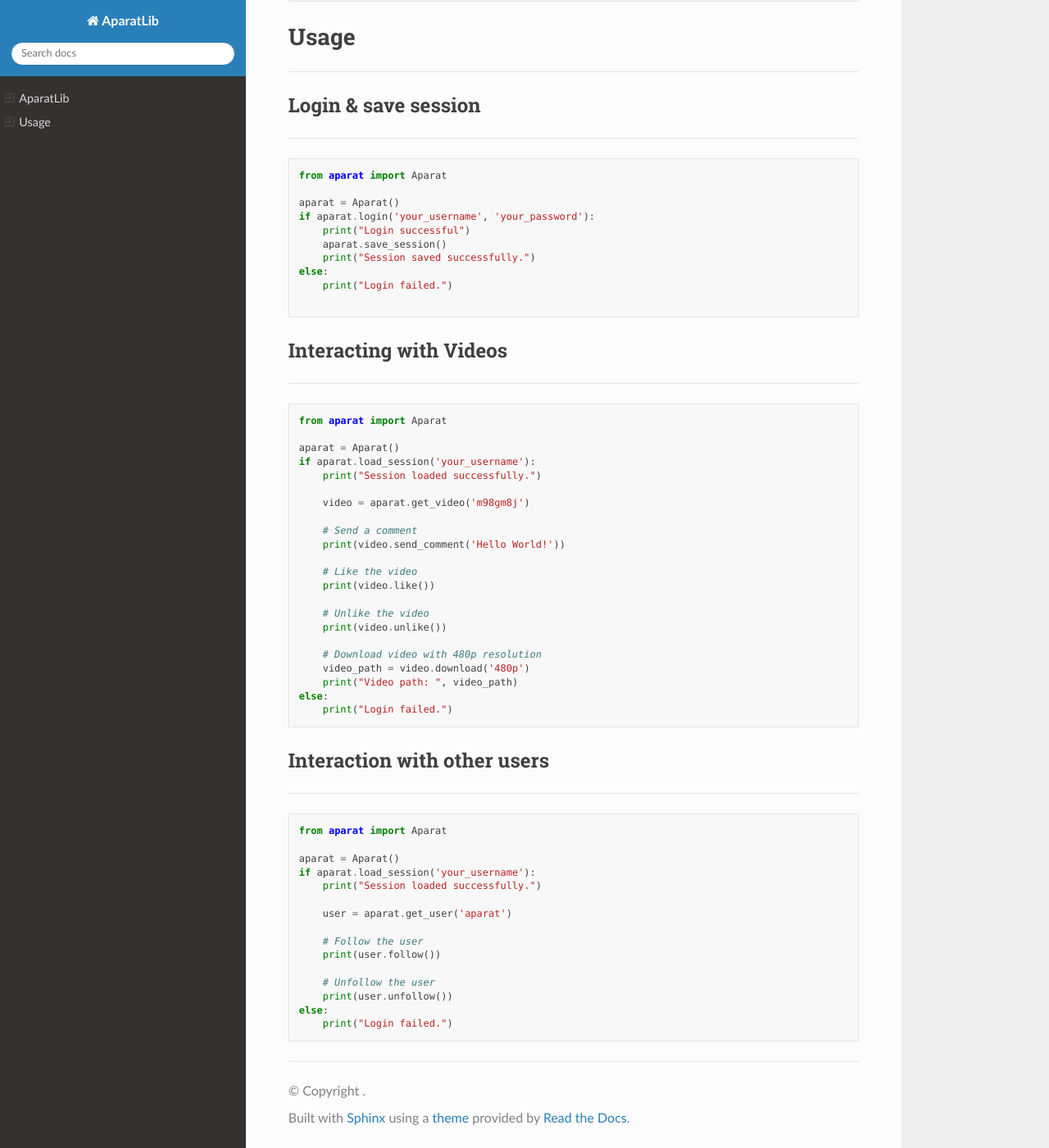
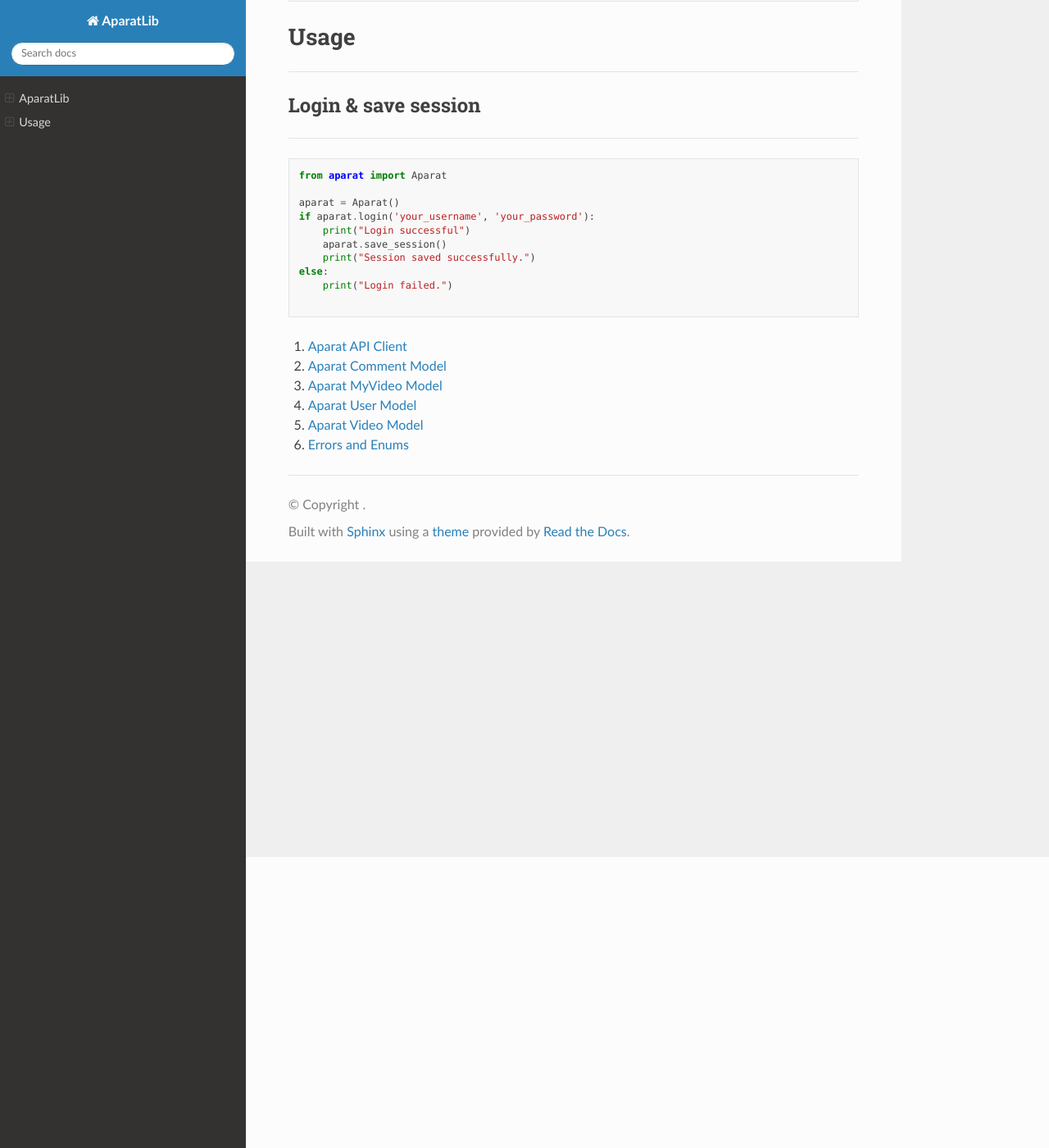
Before and after one commit to AbolDev/AparatLib, a Sphinx documentation site: the page built from docs/index.md, in a window 1280 px wide and 1400 px high, scrolled down 355 px. Shown: the whole window at 82% size. Built offline with Sphinx 7.4.7 and the Read the Docs theme 2.0.0, drawn with Linux system fonts in a browser that asks for light colours.

Commit message:
Update index.md

````diff
--- a/docs/index.md
+++ b/docs/index.md
@@ -25,49 +25,9 @@ else:
 
 ```
 
-## Interacting with Videos
----
-```python
-from aparat import Aparat
-
-aparat = Aparat()
-if aparat.load_session('your_username'):
-    print("Session loaded successfully.")
-
-    video = aparat.get_video('m98gm8j')
-
-    # Send a comment
-    print(video.send_comment('Hello World!'))
-
-    # Like the video
-    print(video.like())
-
-    # Unlike the video
-    print(video.unlike())
-
-    # Download video with 480p resolution
-    video_path = video.download('480p')
-    print("Video path: ", video_path)
-else:
-    print("Login failed.")
-```
-
-## Interaction with other users
----
-```python
-from aparat import Aparat
-
-aparat = Aparat()
-if aparat.load_session('your_username'):
-    print("Session loaded successfully.")
-
-    user = aparat.get_user('aparat')
-
-    # Follow the user
-    print(user.follow())
-
-    # Unfollow the user
-    print(user.unfollow())
-else:
-    print("Login failed.")
-```
+1. [Aparat API Client](Aparat%20API%20Client.md)
+2. [Aparat Comment Model](Aparat%20Comment%20Model.md)
+3. [Aparat MyVideo Model](Aparat%20MyVideo%20Model.md)
+4. [Aparat User Model](Aparat%20User%20Model.md)
+5. [Aparat Video Model](Aparat%20Video%20Model.md)
+6. [Errors and Enums](Errors%20and%20Enums.md)
````
